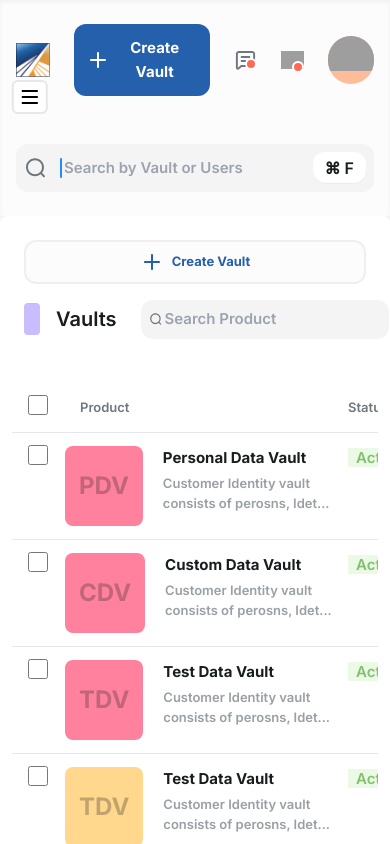
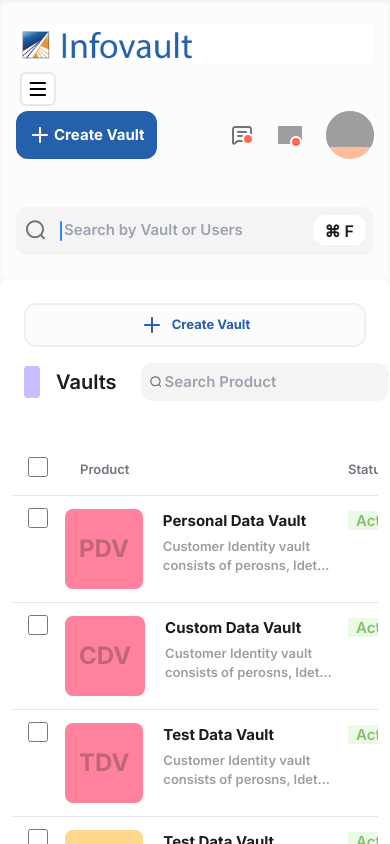
Before and after one commit to sadaatgithub/InfoVault, a Next.js app: page / in a window 390 px wide. Shown: the top 844 px of the page. Built offline with nearby package versions, Linux system fonts and the light colour scheme; grey boxes are pictures that could not be loaded.

Commit message:
logo refactored

```diff
--- a/components/Hamburger.js
+++ b/components/Hamburger.js
@@ -2,7 +2,7 @@ import React from 'react'
 
 const Hamburger = ({handleBurger}) => {
   return (
-    <div className='flex flex-col gap-1 p-2 self-start border-2 rounded-md items-center justify-center absolute -right-14 -top-3 bg-white ' onClick={handleBurger}>
+    <div className='flex flex-col gap-1 p-2 self-start border-2 rounded-md items-center justify-center absolute -right-16 top-16 bg-white ' onClick={handleBurger}>
         <div className="w-4 h-[2px] bg-black"></div>
         <div className="w-4 h-[2px] bg-black"></div>
         <div className="w-4 h-[2px] bg-black"></div>
--- a/components/Logo.js
+++ b/components/Logo.js
@@ -3,7 +3,7 @@ import React from 'react'
 
 const Logo = () => {
   return (
-    <div className='w-40 md:w-auto lg:w-40 h-9 flex  md:justify-center lg:justify-normal mt-0 md:mt-5 lg:mt-0'>
+    <div className='w-40 md:w-auto lg:w-40 h-9 hidden md:flex  md:justify-center lg:justify-normal mt-0 md:mt-5 lg:mt-0'>
         <Image src="/logo_icon.png" width={35} height={35} alt='logo'/>
         <Image src="/logo_name.png" width={200} height={100} alt='logo' className='md:hidden lg:block'/>
     </div>
--- a/components/TopBar.js
+++ b/components/TopBar.js
@@ -8,6 +8,7 @@ const TopBar = () => {
 
   return (
     <div className='px-4 lg:px-10 py-6 flex justify-between bg-[#FCFCFC] shadow-inner shadow-[#F4F4F4 ] flex-col-reverse md:flex-row gap-y-12'>
+
         <div className="p-2 bg-[#F4F4F4] rounded-xl flex justify-between">
             <div className="flex gap-[2px]">
                 <div className="flex gap-3 items-center">
@@ -20,10 +21,8 @@ const TopBar = () => {
             <div className="px-3 py-1 bg-white custom_shadow rounded-xl text-[#1A1D1F] font-semibold">⌘ F</div>
         </div>
         <div className="flex gap-6 justify-center items-center">
-            <div className="md:hidden ">
-                <Image src='/logo_icon.png' width={35} height={35} alt=''/>
-            </div>
-            <button className='ml-auto md:px-[20px] px-3 py-3 rounded-xl bg-[#2460AB] text-white  flex justify-center items-center md:gap-2 gap-[2px] text-[15px] font-bold leading-[24px]'><Image src="/plus.svg" width={24} height={24} alt='create vault' /> Create Vault</button>
+
+            <button className='md:px-[20px] px-3 py-3 rounded-xl bg-[#2460AB] text-white  flex justify-center items-center md:gap-2 gap-[2px] text-[15px] font-bold leading-[24px]'><Image src="/plus.svg" width={24} height={24} alt='create vault' /> Create Vault</button>
             <div className="relative ml-auto grid place-items-center after:absolute after:content-[''] after:right-0 after:top-[10px] after:w-3 after:h-3 after:bg-[#FF6A55] after:z-[1] after:border-2 after:border-white after:rounded-full">
             <Image src='/message.svg' width={24} height={24} alt='message'/>
             </div>
@@ -34,6 +33,9 @@ const TopBar = () => {
             <Image src='/avatar.png' width={640} height={420} alt='avatar'/>
             </div>
         </div>
+        <div className="md:hidden bg-white">
+                <Image src='/logo.png' width={180} height={37} alt=''/>
+            </div>
         </div>
   )
 }
```
